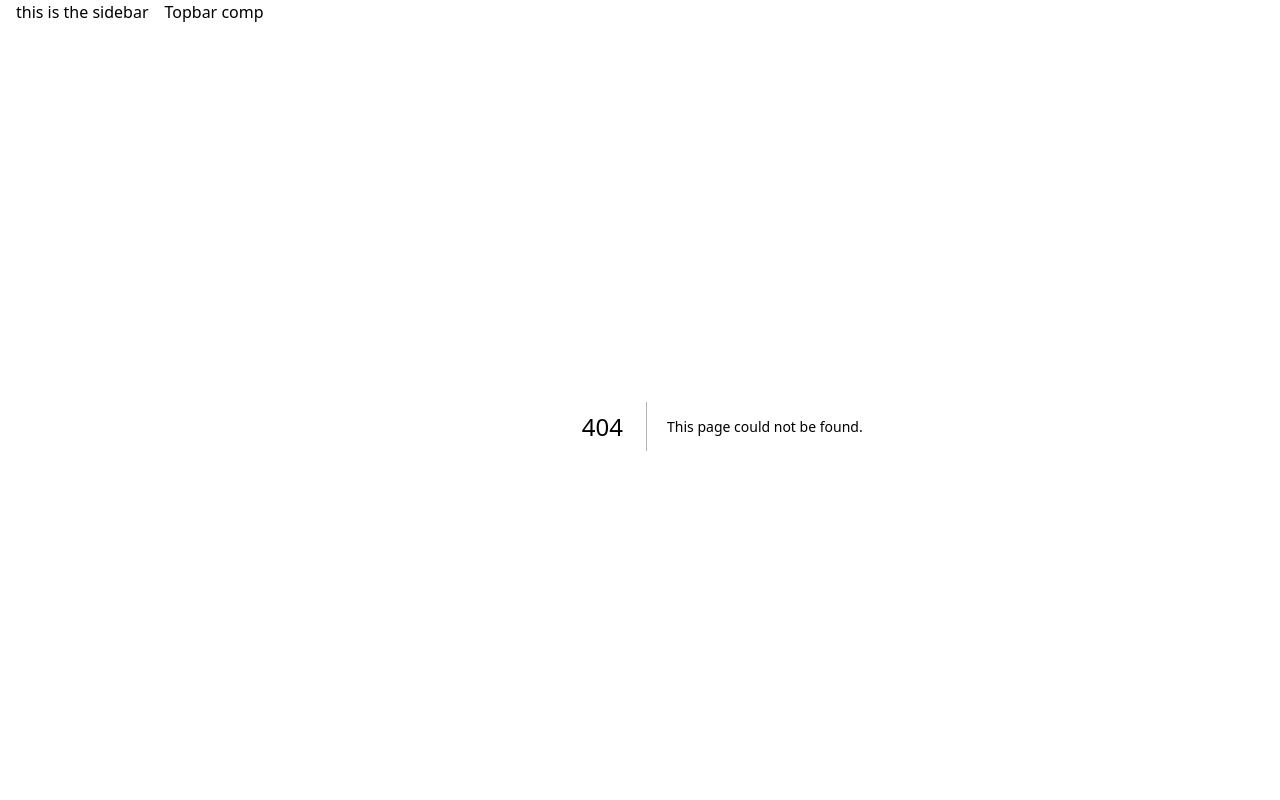
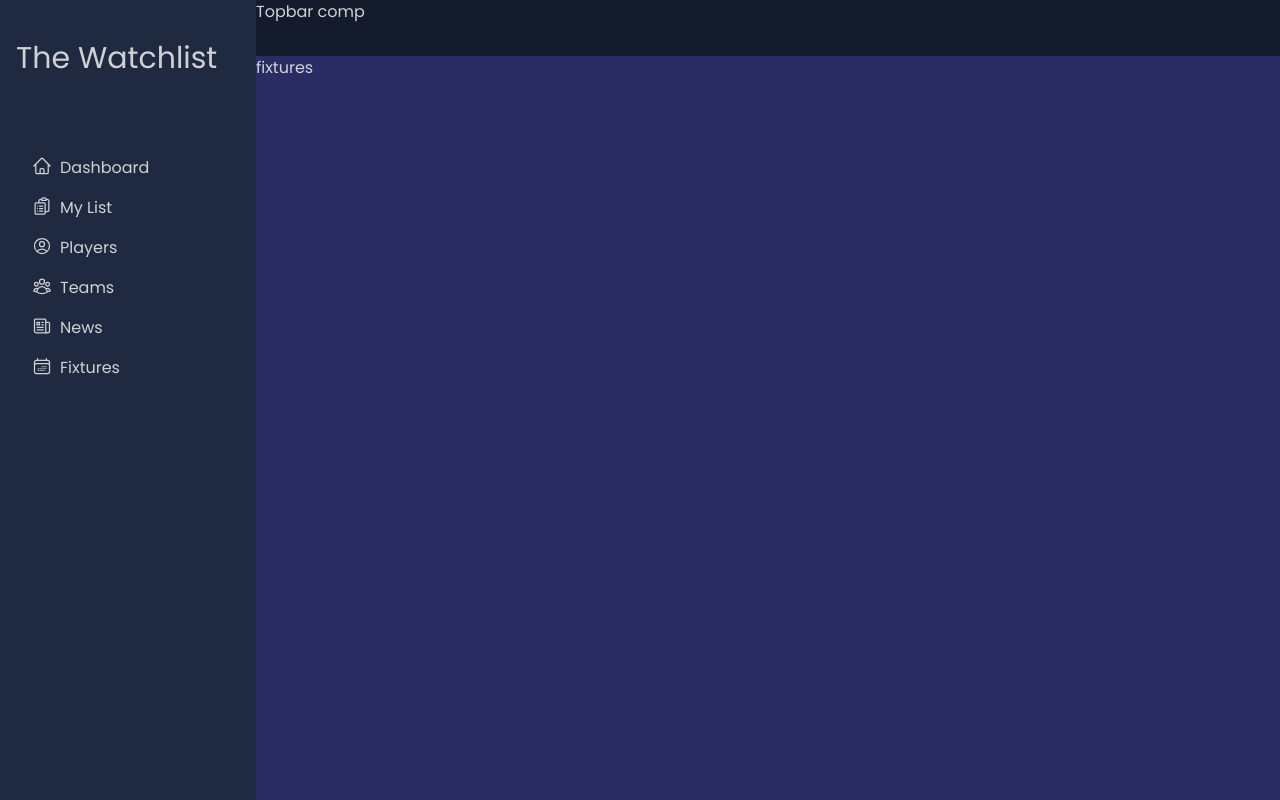
Before and after one commit to nicolunardi/watchlist-client, a Next.js app: page /fixtures in a window 1280 px wide. Before the commit this address had no page. Built offline with nearby package versions, Linux system fonts and the light colour scheme.

Commit message:
added sidebar and items for it

```diff
--- /dev/null
+++ b/app/fixtures/page.tsx
@@ -0,0 +1,5 @@
+function FixturesPage() {
+  return <div className="h-full">fixtures</div>;
+}
+
+export default FixturesPage;
--- a/app/layout.tsx
+++ b/app/layout.tsx
@@ -1,6 +1,12 @@
-import Sidebar from "@/components/Sidebar";
+import Sidebar from "@/components/Sidebar/Sidebar";
 import Topbar from "@/components/Topbar";
 import "./globals.css";
+import { Poppins } from "@next/font/google";
+
+const poppins = Poppins({
+  weight: ["100", "300", "400", "700"],
+  subsets: ["latin"],
+});
 
 export default function RootLayout({
   children,
@@ -10,12 +16,12 @@ export default function RootLayout({
   return (
     <html lang="en">
       <head />
-      <body className="h-screen">
+      <body className={`h-screen ${poppins.className}`}>
         <div className="flex h-full">
           <Sidebar />
-          <main className="flex flex-1 flex-col h-full">
+          <main className="flex flex-1 flex-col h-full bg-primary-500 text-primary-100">
             <Topbar />
-            {children}
+            <div className="flex-1 bg-blueAccent-800">{children}</div>
           </main>
         </div>
       </body>
--- /dev/null
+++ b/app/my-list/page.tsx
@@ -0,0 +1,5 @@
+function MyListPage() {
+  return <div>My List</div>;
+}
+
+export default MyListPage;
--- /dev/null
+++ b/app/news/page.tsx
@@ -0,0 +1,5 @@
+function NewsPage() {
+  return <div>News</div>;
+}
+
+export default NewsPage;
--- a/app/page.tsx
+++ b/app/page.tsx
@@ -1,12 +1,7 @@
-import Image from "next/image";
-import { Inter } from "@next/font/google";
-
-const inter = Inter({ subsets: ["latin"] });
-
 export default function Home() {
   return (
-    <div className="flex-1 bg-redAccent-500">
-      <h1>hello!</h1>
+    <div className="h-full">
+      <h1>Dashboard!</h1>
     </div>
   );
 }
--- /dev/null
+++ b/app/players/page.tsx
@@ -0,0 +1,5 @@
+function PlayersPage() {
+  return <div>Players</div>;
+}
+
+export default PlayersPage;
--- /dev/null
+++ b/app/teams/page.tsx
@@ -0,0 +1,5 @@
+function TeamsPage() {
+  return <div>Teams</div>;
+}
+
+export default TeamsPage;
--- a/components/Sidebar.tsx
+++ /dev/null
@@ -1,7 +0,0 @@
-export default function Sidebar() {
-  return (
-    <div className="px-4">
-      <h1>this is the sidebar</h1>
-    </div>
-  );
-}
--- /dev/null
+++ b/components/Sidebar/Sections.tsx
@@ -0,0 +1,18 @@
+import Link from "next/link";
+
+interface Props {
+  icon: React.ReactNode;
+  text: string;
+  href: string;
+}
+
+function Sections({ icon, text, href }: Props) {
+  return (
+    <Link className="flex flex-row space-x-2 mb-4" href={href}>
+      <div className="h-5 w-5">{icon}</div>
+      <div>{text}</div>
+    </Link>
+  );
+}
+
+export default Sections;
--- /dev/null
+++ b/components/Sidebar/Sidebar.tsx
@@ -0,0 +1,50 @@
+// "use client";
+
+import Sections from "./Sections";
+import { HomeIcon } from "@heroicons/react/24/outline";
+import { ClipboardDocumentListIcon } from "@heroicons/react/24/outline";
+import { UserCircleIcon } from "@heroicons/react/24/outline";
+import { UserGroupIcon } from "@heroicons/react/24/outline";
+import { NewspaperIcon } from "@heroicons/react/24/outline";
+import { CalendarDaysIcon } from "@heroicons/react/24/outline";
+
+export default function Sidebar() {
+  return (
+    <div className="p-4 py-10 w-[16rem] bg-primary-400 text-primary-100">
+      <h1 className="text-3xl">The Watchlist</h1>
+
+      <div className="my-20 mx-4">
+        <Sections
+          icon={<HomeIcon></HomeIcon>}
+          text="Dashboard"
+          href="/"
+        ></Sections>
+        <Sections
+          icon={<ClipboardDocumentListIcon></ClipboardDocumentListIcon>}
+          text="My List"
+          href="/my-list"
+        ></Sections>
+        <Sections
+          icon={<UserCircleIcon></UserCircleIcon>}
+          text="Players"
+          href="players"
+        ></Sections>
+        <Sections
+          icon={<UserGroupIcon></UserGroupIcon>}
+          text="Teams"
+          href="teams"
+        ></Sections>
+        <Sections
+          icon={<NewspaperIcon></NewspaperIcon>}
+          text="News"
+          href="news"
+        ></Sections>
+        <Sections
+          icon={<CalendarDaysIcon></CalendarDaysIcon>}
+          text="Fixtures"
+          href="/fixtures"
+        ></Sections>
+      </div>
+    </div>
+  );
+}
```
Also changed, not shown: package.json (+14 -1 lines), 1 other file (tests, documents, lock files or other folders).
